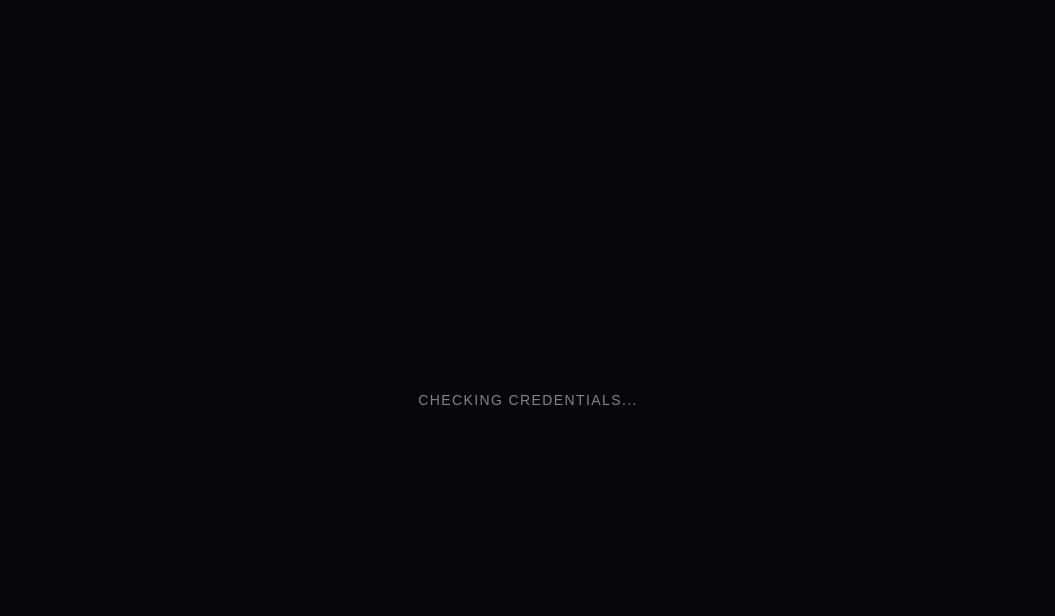
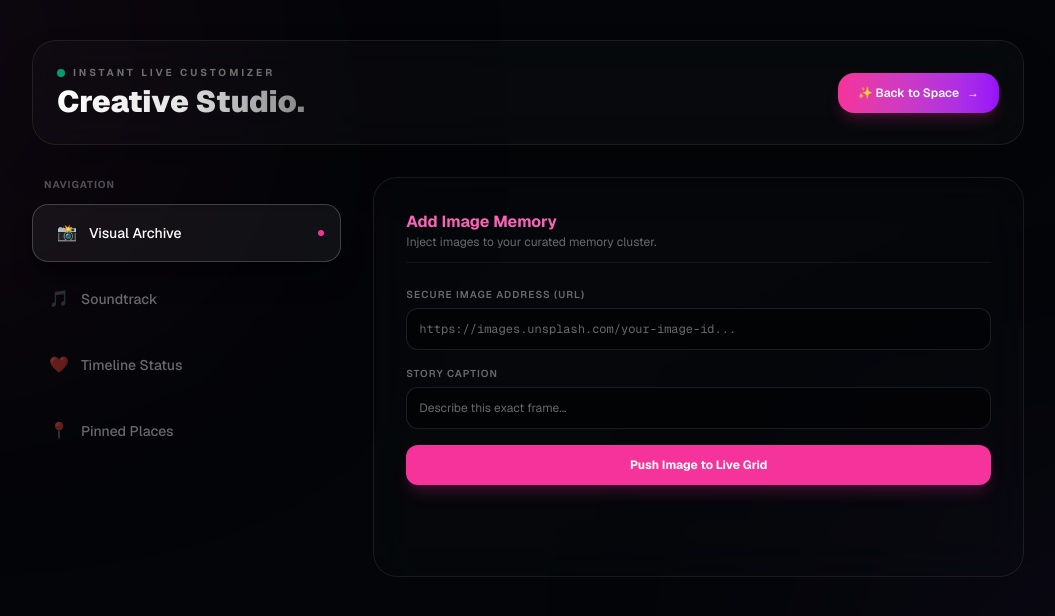
Before and after one commit to kikuktok2-eng/memory24, a Next.js app: page /admin in a window 1280 px wide. Before the commit this address had no page. Shown: the top 616 px of the page, without its empty margins (112-1167 px from the left). Built offline with nearby package versions, Linux system fonts and the light colour scheme.

Commit message:
update halaman admin estetik tanpa password

```diff
--- a/app/admin/page.tsx
+++ b/app/admin/page.tsx
@@ -1,196 +1,264 @@
 "use client";
 
-import { useEffect, useState } from "react";
+import { useState } from "react";
 import { useRouter } from "next/navigation";
-import { motion } from "framer-motion";
+import { motion, AnimatePresence } from "framer-motion";
 
 export default function AdminPage() {
   const router = useRouter();
-  const [isAuthorized, setIsAuthorized] = useState(false);
 
-  // State untuk form input data baru
+  // State Manajemen Konten Dinamis
+  const [activeTab, setActiveTab] = useState("photos");
   const [statusText, setStatusText] = useState("In a Quiet Love Story");
   const [statusDate, setStatusDate] = useState("Since 2024");
-  const [newMusic, setNewMusic] = useState("");
-  const [newPlace, setNewPlace] = useState("");
-  const [newPhotoUrl, setNewPhotoUrl] = useState("");
-  const [newPhotoDesc, setNewPhotoDesc] = useState("");
 
-  // Pelindung Halaman: Cek status auth di localStorage saat halaman dimuat
-  useEffect(() => {
-    const auth = localStorage.getItem("auth");
-    if (auth !== "admin") {
-      // Jika belum login, tendang balik ke halaman login
-      router.push("/login");
-    } else {
-      setIsAuthorized(true);
-    }
-  }, [router]);
-
-  // Fungsi Logout
-  const handleLogout = () => {
-    localStorage.removeItem("auth");
-    router.push("/");
-  };
-
-  if (!isAuthorized) {
-    return (
-      <div className="min-h-screen bg-[#05070c] flex items-center justify-center text-white/50 text-sm tracking-widest">
-        CHECKING CREDENTIALS...
-      </div>
-    );
-  }
+  // State Input Form
+  const [photoUrl, setPhotoUrl] = useState("");
+  const [photoDesc, setPhotoDesc] = useState("");
+  const [musicTitle, setMusicTitle] = useState("");
+  const [musicArtist, setMusicArtist] = useState("");
+  const [placeName, setPlaceName] = useState("");
 
   return (
-    <main className="min-h-screen bg-[#05070c] text-white p-6 md:p-12 relative overflow-hidden font-sans">
-      {/* Background Aesthetic Glow */}
-      <div className="absolute w-[500px] h-[500px] bg-pink-500/5 blur-[150px] -top-40 -right-40 pointer-events-none" />
-      <div className="absolute w-[500px] h-[500px] bg-blue-500/5 blur-[150px] -bottom-40 -left-40 pointer-events-none" />
+    <main className="min-h-screen bg-[#030508] text-white relative overflow-hidden font-sans antialiased">
 
-      <div className="max-w-4xl mx-auto relative z-10">
+      {/* BACKGROUND GRAPHICS */}
+      <div className="absolute w-[600px] h-[600px] bg-gradient-to-tr from-pink-500/10 to-transparent blur-[140px] -top-80 -left-60 pointer-events-none" />
+      <div className="absolute w-[600px] h-[600px] bg-gradient-to-bl from-purple-500/10 to-transparent blur-[140px] -bottom-80 -right-60 pointer-events-none" />
 
-        {/* HEADER DASHBOARD */}
-        <div className="flex flex-col sm:flex-row sm:items-center justify-between border-b border-white/10 pb-6 mb-10 gap-4">
+      <div className="max-w-5xl mx-auto px-4 py-10 relative z-10">
+
+        {/* TOP GLOWING BAR & HEADER */}
+        <div className="rounded-3xl p-6 bg-white/[0.02] border border-white/[0.08] backdrop-blur-xl shadow-2xl flex flex-col md:flex-row justify-between items-start md:items-center gap-4 mb-8">
           <div>
-            <h1 className="text-2xl md:text-3xl font-bold tracking-tight">Memory Space Control Center</h1>
-            <p className="text-xs text-white/40 mt-1">Manage your visual archives, tracks, and moments.</p>
+            <div className="flex items-center gap-2">
+              <span className="w-2 h-2 rounded-full bg-emerald-400 animate-pulse" />
+              <span className="text-[10px] tracking-[0.3em] font-bold text-white/40 uppercase">Instant Live Customizer</span>
             </div>
-          <div className="flex gap-2">
+            <h1 className="text-2xl md:text-3xl font-black mt-1 bg-gradient-to-r from-white via-white/90 to-white/50 bg-clip-text text-transparent">
+              Creative Studio.
+            </h1>
+          </div>
+
           <button
             onClick={() => router.push("/")}
-              className="px-4 py-2 rounded-xl border border-white/10 bg-white/5 hover:bg-white/10 text-xs font-medium transition-all"
+            className="group flex items-center gap-2 px-5 py-3 rounded-2xl bg-gradient-to-r from-pink-500 to-purple-600 font-semibold text-xs transition-all shadow-lg shadow-pink-500/20 hover:shadow-pink-500/40 active:scale-95"
           >
-              View Live Site 🌐
-            </button>
-            <button
-              onClick={handleLogout}
-              className="px-4 py-2 rounded-xl bg-red-500/10 border border-red-500/20 text-red-400 hover:bg-red-500/20 text-xs font-medium transition-all"
-            >
-              Logout 🔒
+            <span>✨ Back to Space</span>
+            <span className="group-hover:translate-x-1 transition-transform">→</span>
           </button>
         </div>
+
+        {/* INTERACTIVE CONTROLS CONTAINER */}
+        <div className="grid grid-cols-1 lg:grid-cols-12 gap-8">
+
+          {/* LEFT SIDE: UNIFIED NAVIGATION TABS */}
+          <div className="lg:col-span-4 space-y-2">
+            <p className="text-[10px] uppercase tracking-widest text-white/30 px-3 font-bold mb-3">Navigation</p>
+            {[
+              { id: "photos", label: "Visual Archive", icon: "📸", color: "hover:text-pink-400" },
+              { id: "music", label: "Soundtrack", icon: "🎵", color: "hover:text-purple-400" },
+              { id: "status", label: "Timeline Status", icon: "❤️", color: "hover:text-blue-400" },
+              { id: "places", label: "Pinned Places", icon: "📍", color: "hover:text-emerald-400" },
+            ].map((tab) => (
+              <button
+                key={tab.id}
+                onClick={() => setActiveTab(tab.id)}
+                className={`w-full p-4 rounded-2xl border text-left text-sm font-medium transition-all flex items-center justify-between ${
+                  activeTab === tab.id
+                    ? "bg-white/5 border-white/20 text-white shadow-xl shadow-black/40 pl-6"
+                    : "bg-transparent border-transparent text-white/40 " + tab.color
+                }`}
+              >
+                <div className="flex items-center gap-3">
+                  <span className="text-base">{tab.icon}</span>
+                  <span>{tab.label}</span>
+                </div>
+                {activeTab === tab.id && (
+                  <motion.div layoutId="dot" className="w-1.5 h-1.5 rounded-full bg-pink-500" />
+                )}
+              </button>
+            ))}
           </div>
 
-        {/* GRID KONTROL PANEL */}
-        <div className="grid grid-cols-1 md:grid-cols-2 gap-6">
+          {/* RIGHT SIDE: GLASSMORPHIC EDIT PANEL */}
+          <div className="lg:col-span-8">
+            <div className="min-h-[400px] rounded-3xl border border-white/[0.08] bg-white/[0.01] backdrop-blur-xl p-6 md:p-8 relative">
+              <AnimatePresence mode="wait">
 
-          {/* 1. KELOLA JALUR FOTO (GALLERY) */}
-          <motion.div whileHover={{ y: -2 }} className="p-6 rounded-2xl border border-white/[0.08] bg-white/[0.02] backdrop-blur-md space-y-4">
-            <div className="flex items-center gap-2 text-pink-400 font-semibold text-sm border-b border-white/5 pb-2">
-              <span>📸</span> Add New Photo Memory
+                {/* FORM EDIT FOTO */}
+                {activeTab === "photos" && (
+                  <motion.div
+                    key="photos"
+                    initial={{ opacity: 0, x: 15 }}
+                    animate={{ opacity: 1, x: 0 }}
+                    exit={{ opacity: 0, x: -15 }}
+                    className="space-y-6"
+                  >
+                    <div className="border-b border-white/5 pb-3">
+                      <h3 className="text-base font-bold text-pink-400">Add Image Memory</h3>
+                      <p className="text-xs text-white/40">Inject images to your curated memory cluster.</p>
                     </div>
-            <div className="space-y-3">
+
+                    <div className="space-y-4">
                       <div>
-                <label className="text-[11px] uppercase tracking-wider text-white/40 block mb-1">Photo Image URL</label>
+                        <label className="text-[10px] uppercase tracking-widest text-white/40 block mb-1.5 font-semibold">Secure Image Address (URL)</label>
                         <input
                           type="text"
-                  placeholder="https://images.unsplash.com/..."
-                  className="w-full p-2.5 bg-black/30 border border-white/10 rounded-xl text-xs focus:outline-none focus:border-pink-500 transition-all text-white/80"
-                  value={newPhotoUrl}
-                  onChange={(e) => setNewPhotoUrl(e.target.value)}
+                          placeholder="https://images.unsplash.com/your-image-id..."
+                          className="w-full p-3 bg-black/40 border border-white/10 rounded-xl text-xs focus:outline-none focus:border-pink-500 transition-all text-white/80 font-mono"
+                          value={photoUrl}
+                          onChange={(e) => setPhotoUrl(e.target.value)}
                         />
                       </div>
                       <div>
-                <label className="text-[11px] uppercase tracking-wider text-white/40 block mb-1">Memory Caption / Description</label>
+                        <label className="text-[10px] uppercase tracking-widest text-white/40 block mb-1.5 font-semibold">Story Caption</label>
                         <input
                           type="text"
-                  placeholder="e.g., Night coffee shop deep talks"
-                  className="w-full p-2.5 bg-black/30 border border-white/10 rounded-xl text-xs focus:outline-none focus:border-pink-500 transition-all text-white/80"
-                  value={newPhotoDesc}
-                  onChange={(e) => setNewPhotoDesc(e.target.value)}
+                          placeholder="Describe this exact frame..."
+                          className="w-full p-3 bg-black/40 border border-white/10 rounded-xl text-xs focus:outline-none focus:border-pink-500 transition-all text-white/80"
+                          value={photoDesc}
+                          onChange={(e) => setPhotoDesc(e.target.value)}
                         />
                       </div>
                       <button
-                onClick={() => { alert("Photo added! (This is a mock action, connect to storage later)"); }}
-                className="w-full bg-pink-500 hover:bg-pink-600 text-xs font-medium py-2.5 rounded-xl transition-all shadow-lg shadow-pink-500/10"
+                        onClick={() => alert("Photo mapped to grid!")}
+                        className="w-full bg-pink-500 hover:bg-pink-600 font-bold text-xs py-3 rounded-xl transition-all shadow-lg shadow-pink-500/20 active:scale-[0.99]"
                       >
-                Upload Photo to Grid
+                        Push Image to Live Grid
                       </button>
                     </div>
                   </motion.div>
+                )}
 
-          {/* 2. KELOLA SOUNDTRACK MUSIK */}
-          <motion.div whileHover={{ y: -2 }} className="p-6 rounded-2xl border border-white/[0.08] bg-white/[0.02] backdrop-blur-md space-y-4">
-            <div className="flex items-center gap-2 text-purple-400 font-semibold text-sm border-b border-white/5 pb-2">
-              <span>🎵</span> Add Track Playlist
+                {/* FORM EDIT MUSIK */}
+                {activeTab === "music" && (
+                  <motion.div
+                    key="music"
+                    initial={{ opacity: 0, x: 15 }}
+                    animate={{ opacity: 1, x: 0 }}
+                    exit={{ opacity: 0, x: -15 }}
+                    className="space-y-6"
+                  >
+                    <div className="border-b border-white/5 pb-3">
+                      <h3 className="text-base font-bold text-purple-400">Append Soundtrack</h3>
+                      <p className="text-xs text-white/40">Queue a new favorite song to the interface.</p>
                     </div>
-            <div className="space-y-3">
+
+                    <div className="space-y-4">
+                      <div className="grid grid-cols-1 sm:grid-cols-2 gap-4">
                         <div>
-                <label className="text-[11px] uppercase tracking-wider text-white/40 block mb-1">Track Name & Artist</label>
+                          <label className="text-[10px] uppercase tracking-widest text-white/40 block mb-1.5 font-semibold">Track Title</label>
                           <input
                             type="text"
-                  placeholder="e.g., Lover - Taylor Swift"
-                  className="w-full p-2.5 bg-black/30 border border-white/10 rounded-xl text-xs focus:outline-none focus:border-purple-500 transition-all text-white/80"
-                  value={newMusic}
-                  onChange={(e) => setNewMusic(e.target.value)}
+                            placeholder="e.g., Lover"
+                            className="w-full p-3 bg-black/40 border border-white/10 rounded-xl text-xs focus:outline-none focus:border-purple-500 transition-all text-white/80"
+                            value={musicTitle}
+                            onChange={(e) => setMusicTitle(e.target.value)}
                           />
                         </div>
+                        <div>
+                          <label className="text-[10px] uppercase tracking-widest text-white/40 block mb-1.5 font-semibold">Artist name</label>
+                          <input
+                            type="text"
+                            placeholder="e.g., Taylor Swift"
+                            className="w-full p-3 bg-black/40 border border-white/10 rounded-xl text-xs focus:outline-none focus:border-purple-500 transition-all text-white/80"
+                            value={musicArtist}
+                            onChange={(e) => setMusicArtist(e.target.value)}
+                          />
+                        </div>
+                      </div>
                       <button
-                onClick={() => { alert("Track saved!"); }}
-                className="w-full bg-purple-500 hover:bg-purple-600 text-xs font-medium py-2.5 rounded-xl transition-all shadow-lg shadow-purple-500/10"
+                        onClick={() => alert("Track attached!")}
+                        className="w-full bg-purple-500 hover:bg-purple-600 font-bold text-xs py-3 rounded-xl transition-all shadow-lg shadow-purple-500/20 active:scale-[0.99]"
                       >
-                Append New Track
+                        Insert Track Into Space
                       </button>
                     </div>
                   </motion.div>
+                )}
 
-          {/* 3. KELOLA HUBUNGAN & STATUS (RELATIONSHIP STATUS) */}
-          <motion.div whileHover={{ y: -2 }} className="p-6 rounded-2xl border border-white/[0.08] bg-white/[0.02] backdrop-blur-md space-y-4">
-            <div className="flex items-center gap-2 text-blue-400 font-semibold text-sm border-b border-white/5 pb-2">
-              <span>❤️</span> Relationship Status Update
+                {/* FORM EDIT TIMELINE STATUS */}
+                {activeTab === "status" && (
+                  <motion.div
+                    key="status"
+                    initial={{ opacity: 0, x: 15 }}
+                    animate={{ opacity: 1, x: 0 }}
+                    exit={{ opacity: 0, x: -15 }}
+                    className="space-y-6"
+                  >
+                    <div className="border-b border-white/5 pb-3">
+                      <h3 className="text-base font-bold text-blue-400">Timeline / Anniversary Info</h3>
+                      <p className="text-xs text-white/40">Alter status indicators instantly.</p>
                     </div>
-            <div className="space-y-3">
+
+                    <div className="space-y-4">
                       <div>
-                <label className="text-[11px] uppercase tracking-wider text-white/40 block mb-1">Status Phrase</label>
+                        <label className="text-[10px] uppercase tracking-widest text-white/40 block mb-1.5 font-semibold">Status Phrase</label>
                         <input
                           type="text"
-                  className="w-full p-2.5 bg-black/30 border border-white/10 rounded-xl text-xs focus:outline-none focus:border-blue-500 transition-all text-white/80"
+                          className="w-full p-3 bg-black/40 border border-white/10 rounded-xl text-xs focus:outline-none focus:border-blue-500 transition-all text-white/80"
                           value={statusText}
                           onChange={(e) => setStatusText(e.target.value)}
                         />
                       </div>
                       <div>
-                <label className="text-[11px] uppercase tracking-wider text-white/40 block mb-1">Anniversary Tracker Teks</label>
+                        <label className="text-[10px] uppercase tracking-widest text-white/40 block mb-1.5 font-semibold">Anniversary Description</label>
                         <input
                           type="text"
-                  className="w-full p-2.5 bg-black/30 border border-white/10 rounded-xl text-xs focus:outline-none focus:border-blue-500 transition-all text-white/80"
+                          className="w-full p-3 bg-black/40 border border-white/10 rounded-xl text-xs focus:outline-none focus:border-blue-500 transition-all text-white/80"
                           value={statusDate}
                           onChange={(e) => setStatusDate(e.target.value)}
                         />
                       </div>
                       <button
-                onClick={() => { alert("Status updated successfully!"); }}
-                className="w-full bg-blue-500 hover:bg-blue-600 text-xs font-medium py-2.5 rounded-xl transition-all shadow-lg shadow-blue-500/10"
+                        onClick={() => alert("Relationship variables updated!")}
+                        className="w-full bg-blue-500 hover:bg-blue-600 font-bold text-xs py-3 rounded-xl transition-all shadow-lg shadow-blue-500/20 active:scale-[0.99]"
                       >
-                Save Status Info
+                        Apply Status Update
                       </button>
                     </div>
                   </motion.div>
+                )}
 
-          {/* 4. KELOLA TEMPAT YANG DIKUNJUNGI */}
-          <motion.div whileHover={{ y: -2 }} className="p-6 rounded-2xl border border-white/[0.08] bg-white/[0.02] backdrop-blur-md space-y-4">
-            <div className="flex items-center gap-2 text-emerald-400 font-semibold text-sm border-b border-white/5 pb-2">
-              <span>📍</span> Append Places Visited
+                {/* FORM EDIT TEMPAT */}
+                {activeTab === "places" && (
+                  <motion.div
+                    key="places"
+                    initial={{ opacity: 0, x: 15 }}
+                    animate={{ opacity: 1, x: 0 }}
+                    exit={{ opacity: 0, x: -15 }}
+                    className="space-y-6"
+                  >
+                    <div className="border-b border-white/5 pb-3">
+                      <h3 className="text-base font-bold text-emerald-400">Pin Visited Spots</h3>
+                      <p className="text-xs text-white/40">Pin locations you have conquered together.</p>
                     </div>
-            <div className="space-y-3">
+
+                    <div className="space-y-4">
                       <div>
-                <label className="text-[11px] uppercase tracking-wider text-white/40 block mb-1">Location Name</label>
+                        <label className="text-[10px] uppercase tracking-widest text-white/40 block mb-1.5 font-semibold">Spot Location Name</label>
                         <input
                           type="text"
                           placeholder="e.g., Sunset Beach"
-                  className="w-full p-2.5 bg-black/30 border border-white/10 rounded-xl text-xs focus:outline-none focus:border-emerald-500 transition-all text-white/80"
-                  value={newPlace}
-                  onChange={(e) => setNewPlace(e.target.value)}
+                          className="w-full p-3 bg-black/40 border border-white/10 rounded-xl text-xs focus:outline-none focus:border-emerald-500 transition-all text-white/80"
+                          value={placeName}
+                          onChange={(e) => setPlaceName(e.target.value)}
                         />
                       </div>
                       <button
-                onClick={() => { alert("Location pinned!"); }}
-                className="w-full bg-emerald-500 hover:bg-emerald-600 text-xs font-medium py-2.5 rounded-xl transition-all shadow-lg shadow-emerald-500/10"
+                        onClick={() => alert("Spot pinned permanently!")}
+                        className="w-full bg-emerald-500 hover:bg-emerald-600 font-bold text-xs py-3 rounded-xl transition-all shadow-lg shadow-emerald-500/20 active:scale-[0.99]"
                       >
-                Pin New Location
+                        Drop Pin on Coordinates
                       </button>
                     </div>
                   </motion.div>
+                )}
+
+              </AnimatePresence>
+            </div>
+          </div>
 
         </div>
 
```
Lines whose indentation alone changed are shown as unchanged.
